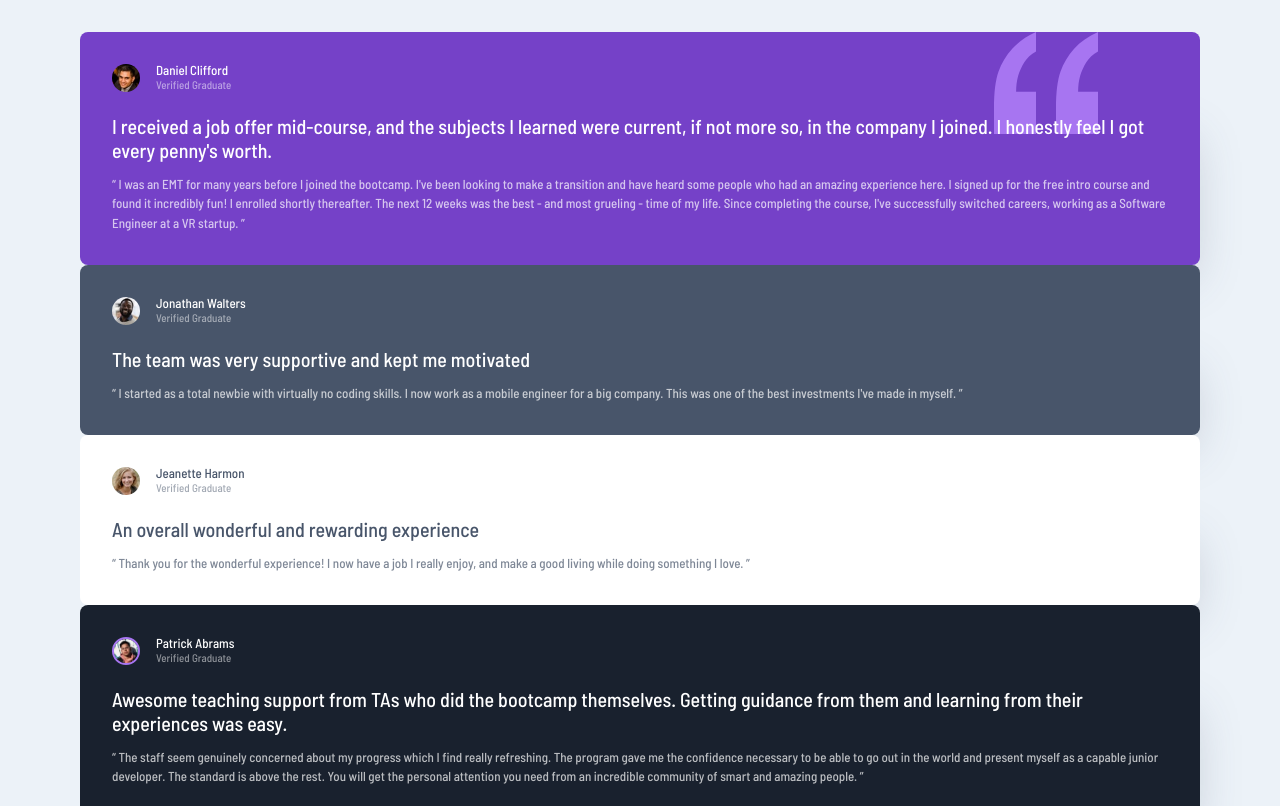
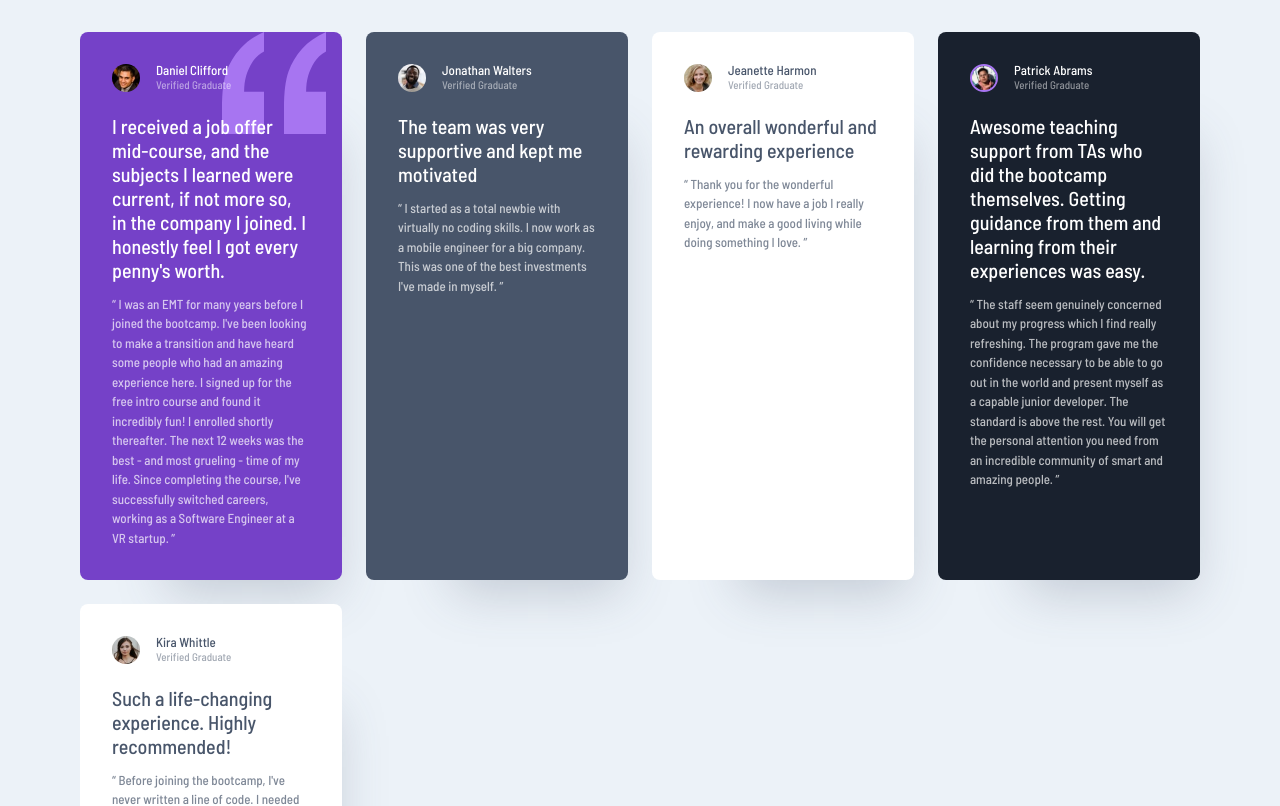
Before and after one commit to nine96as/learn-grid-the-easy-way, a plain HTML site: page index.html in a window 1280 px wide. Shown: the top 806 px of the page. Drawn offline with Linux system fonts and the light colour scheme.

Commit message:
Add grid to .testimonial-grid

```diff
--- a/style-start.css
+++ b/style-start.css
@@ -6,7 +6,7 @@
   --clr-neutral-200: 210 46% 95%;
   --clr-neutral-300: 0 0% 81%;
 
-  --ff-primary: "Barlow Semi Condensed", sans-serif;
+  --ff-primary: 'Barlow Semi Condensed', sans-serif;
 
   --fw-400: 500;
   --fw-700: 600;
@@ -38,8 +38,8 @@ dd {
 }
 
 /* Remove list styles on ul, ol elements with a list role, which suggests default styling will be removed */
-ul[role="list"],
-ol[role="list"] {
+ul[role='list'],
+ol[role='list'] {
   list-style: none;
 }
 
@@ -144,6 +144,10 @@ h3 {
 
 /* components */
 .testimonial-grid {
+  display: grid;
+  gap: 1.5rem;
+  grid-template-columns: repeat(4, 1fr);
+
   padding-block: 2rem;
   width: min(95%, 70rem);
   margin-inline: auto;
@@ -157,7 +161,7 @@ h3 {
 }
 
 .testimonial.quote {
-  background-image: url("./images/bg-pattern-quotation.svg");
+  background-image: url('./images/bg-pattern-quotation.svg');
   background-repeat: no-repeat;
   background-position: top right 10%;
 }
```
